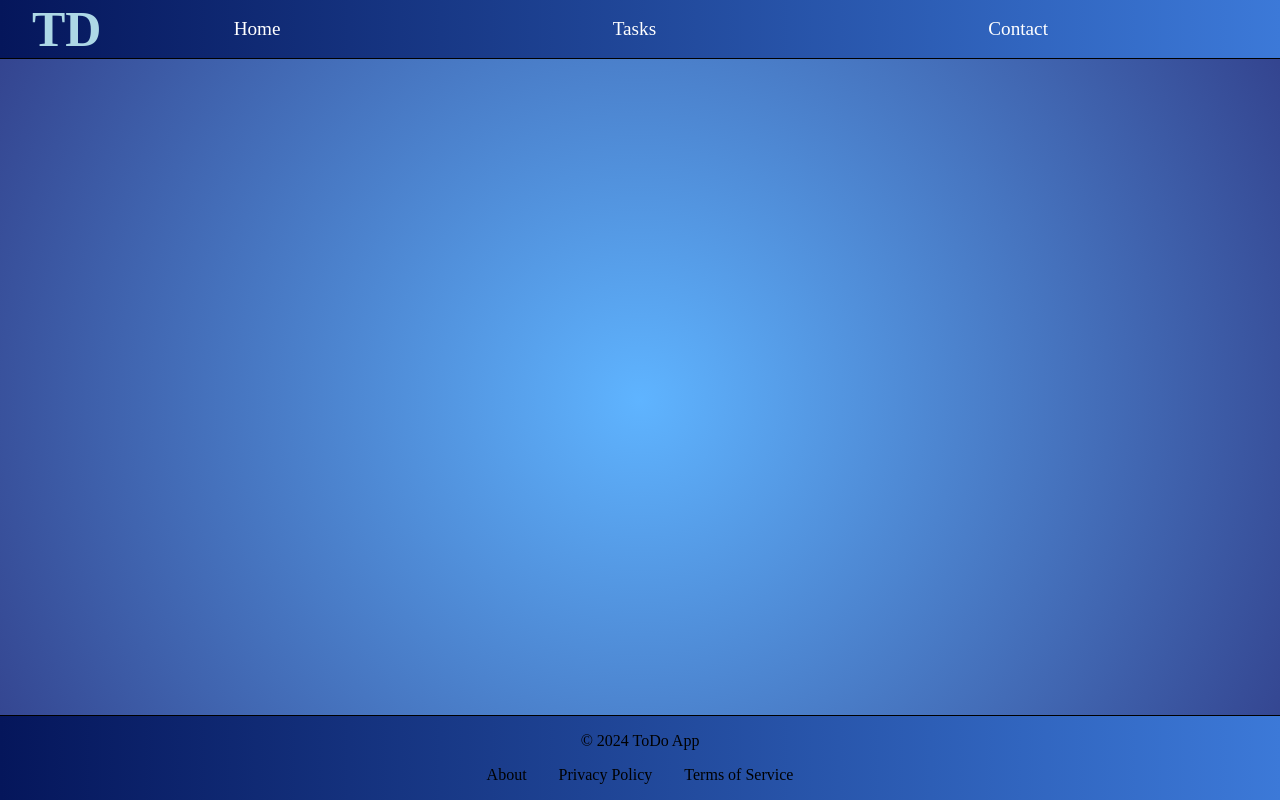
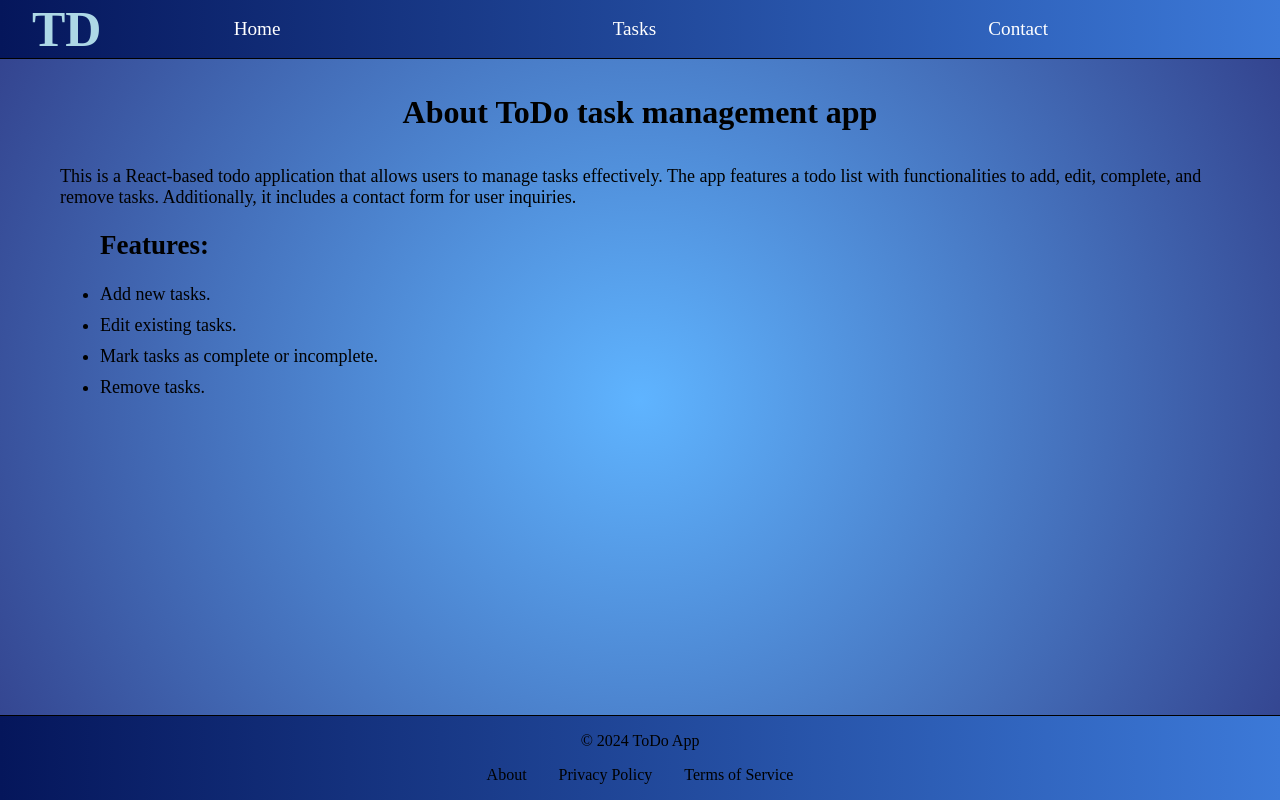
Before and after one commit to Timuriagudin/ToDo-app, a React (Create React App) app: page /#/about in a window 1280 px wide. Built offline with nearby package versions, Linux system fonts and the light colour scheme.

Commit message:
added Abot component

```diff
--- a/src/App.js
+++ b/src/App.js
@@ -7,6 +7,7 @@ import HomePage from "./components/HomePage";
 import Footer from "./components/Footer";
 import { TodoProvider } from "./context/TodoContext";
 import "./App.css";
+import About from "./components/About";
 
 const App = () => {
   return (
@@ -16,9 +17,10 @@ const App = () => {
           <NavBar />
           <main>
             <Routes>
+              <Route path="/" element={<HomePage />} />
               <Route path="/todos" element={<TodosContainer />} />
               <Route path="/contact" element={<ContactContainer />} />
-              <Route path="/" element={<HomePage />} />
+              <Route path="/about" element={<About />} />
             </Routes>
           </main>
           <Footer />
--- /dev/null
+++ b/src/components/About.css
@@ -0,0 +1,13 @@
+.about h1 {
+  text-align: center;
+  margin: 35px;
+}
+
+.about p {
+  margin: 0 60px 0 60px;
+  font-size: large;
+}
+
+.about li{
+  margin-top: 10px;
+}
--- /dev/null
+++ b/src/components/About.jsx
@@ -0,0 +1,23 @@
+import React from "react";
+import "./About.css";
+
+export default function About() {
+  return (
+    <div className="about">
+      <h1>About ToDo task management app</h1>
+      <p>
+        This is a React-based todo application that allows users to manage tasks
+        effectively. The app features a todo list with functionalities to add,
+        edit, complete, and remove tasks. Additionally, it includes a contact
+        form for user inquiries.
+        <ul>
+          <h2>Features:</h2>
+          <li>Add new tasks.</li>
+          <li>Edit existing tasks.</li>
+          <li>Mark tasks as complete or incomplete.</li>
+          <li>Remove tasks.</li>
+        </ul>
+      </p>
+    </div>
+  );
+}
--- a/src/components/Footer.css
+++ b/src/components/Footer.css
@@ -1,4 +1,4 @@
-.footer {
+.footer-bg {
   background: linear-gradient(to right, #05165b, #3c79d8);
   padding-bottom: 1rem;
   text-align: center;
@@ -10,16 +10,16 @@
   margin: 0 auto;
 }
 
-.footer-nav {
+.footer-link {
   margin-top: 0.5rem;
 }
 
-.footer-nav a {
+.footer-link a {
   color: #000000;
   text-decoration: none;
   margin: 0 1rem;
 }
 
-.footer-nav a:hover {
+.footer-link a:hover {
   text-decoration: underline;
 }
--- a/src/components/Footer.jsx
+++ b/src/components/Footer.jsx
@@ -1,15 +1,22 @@
 import React from "react";
+import { Link } from "react-router-dom";
 import "./Footer.css";
 
 const Footer = () => {
   return (
-    <footer className="footer">
+    <footer className="footer-bg">
       <div className="footer-content">
         <p>&copy; {new Date().getFullYear()} ToDo App</p>
-        <nav className="footer-nav">
-          <a href="/about">About</a>
-          <a href="/privacy">Privacy Policy</a>
-          <a href="/terms">Terms of Service</a>
+        <nav className="footer-link">
+        <Link to="/about">
+          About
+        </Link>
+        <Link to="/privacy">
+          Privacy Policy
+        </Link>
+        <Link to="/terms">
+          Terms of Service
+        </Link>
         </nav>
       </div>
     </footer>
```
